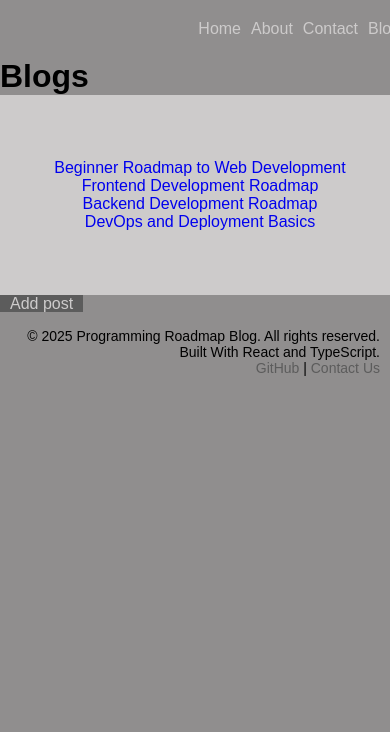
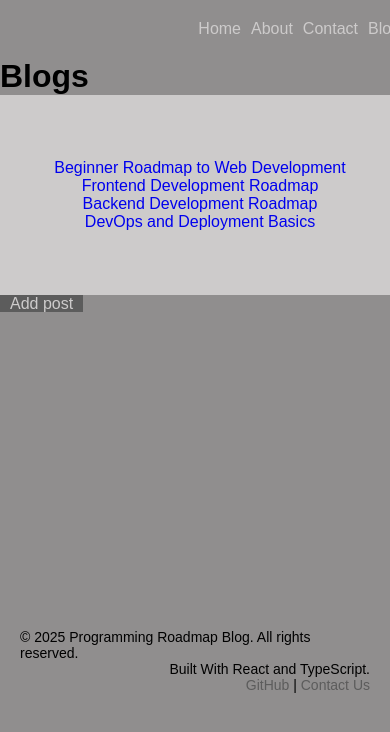
Before and after one commit to okedo01/Blog-post-okedo01, a React (Vite) app: page / in a window 390 px wide. Shown: the top 732 px of the page. Built offline with nearby package versions, Linux system fonts and the light colour scheme; a web font is replaced by a local one.

Commit message:
Continuing with responsive design

```diff
--- a/src/index.css
+++ b/src/index.css
@@ -138,8 +138,7 @@ footer {
         width: 20%;
     }
      footer {
-        position: static;
-        margin-top: 15px;
+        top: 43.5em;
     }
 }
 
```
